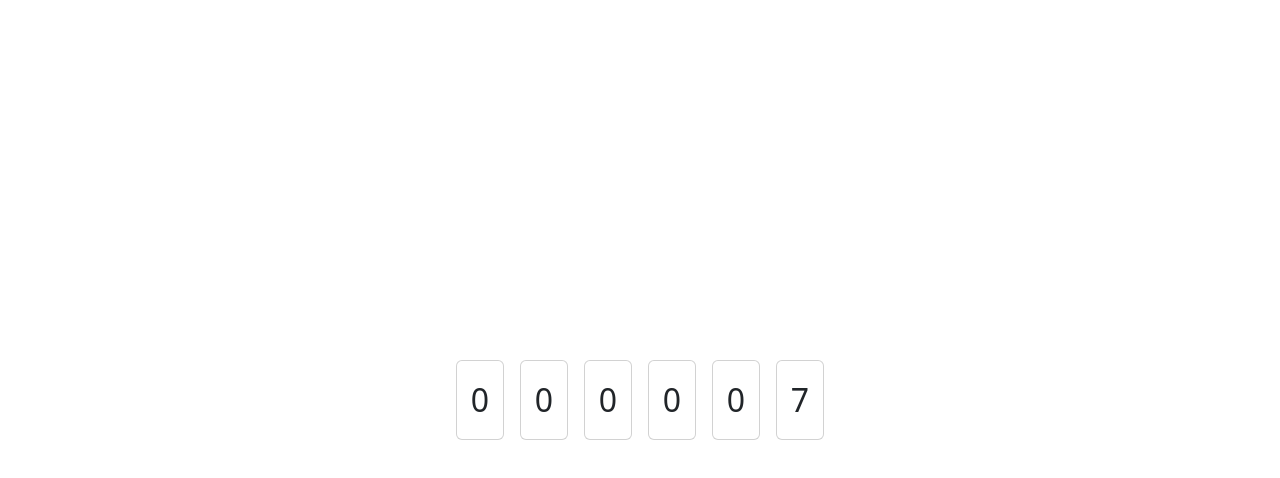
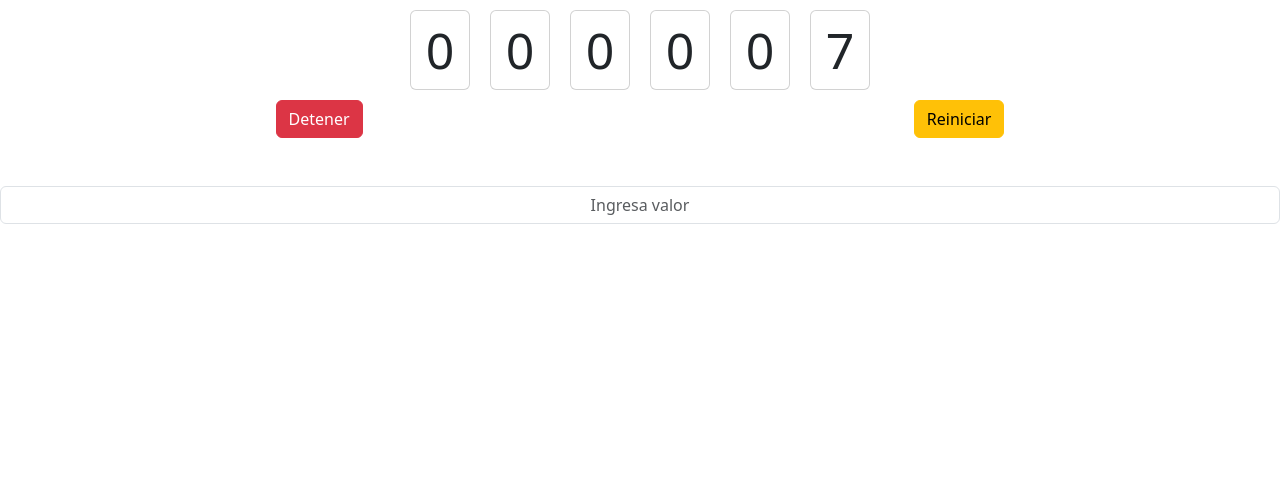
Before and after one commit to joaonunez/Simple-Counter, a React (Create React App) app in the folder app/: page / in a window 1280 px wide. Shown: the top 478 px of the page. Built offline with nearby package versions, Linux system fonts and the light colour scheme.

Commit message:
me rindo

```diff
--- a/app/src/App.js
+++ b/app/src/App.js
@@ -1,5 +1,6 @@
 import React, { useState, useEffect } from 'react';
 import ContadorSegundos from './components/ContadorSegundos';
+import { FormularioContador } from './components/FormularioContador';
 
 const App = () => {
   const [seconds, setSeconds] = useState(0);
@@ -15,6 +16,7 @@ const App = () => {
   return (
     <div>
       <ContadorSegundos seconds={seconds} />
+      <FormularioContador></FormularioContador>
     </div>
   );
 };
--- /dev/null
+++ b/app/src/components/FormularioContador.jsx
@@ -0,0 +1,20 @@
+import React from "react";
+export function FormularioContador() {
+  return (
+    <>
+    <div className="mb-5 col-xxl-2 m-auto d-flex flex-row justify-content-around">
+        <button className="btn btn-danger">Detener</button>
+        <button className="btn btn-warning">Reiniciar</button>
+
+      </div>
+      <div className="col-xxl-2 m-auto">
+        <input
+          className="m-auto text-center d-flex justify-content-center form-control"
+          type="text"
+          placeholder={"Ingresa valor"}
+        />
+      </div>
+
+    </>
+  );
+}
--- a/app/src/css/contador-segundos/contador-segundos.css
+++ b/app/src/css/contador-segundos/contador-segundos.css
@@ -1,18 +1,20 @@
 .counter-container {
+    height:100px;
     display: flex;
     justify-content: center;
     align-items: center;
-    height: 100vh;
+
   }
 
   .digit-card {
-    width: 3rem;
-    height: 5rem;
-    margin: 0.5rem;
+
     display: flex;
     align-items: center;
     justify-content: center;
-    font-size: 2rem;
+    width: 60px;
+    height: 80px;
+    margin: 10px;
+    font-size: 50px;
   }
 
   .digit-body {
```
Also changed, not shown: app/src/scripts/detenerContador.js (added).
